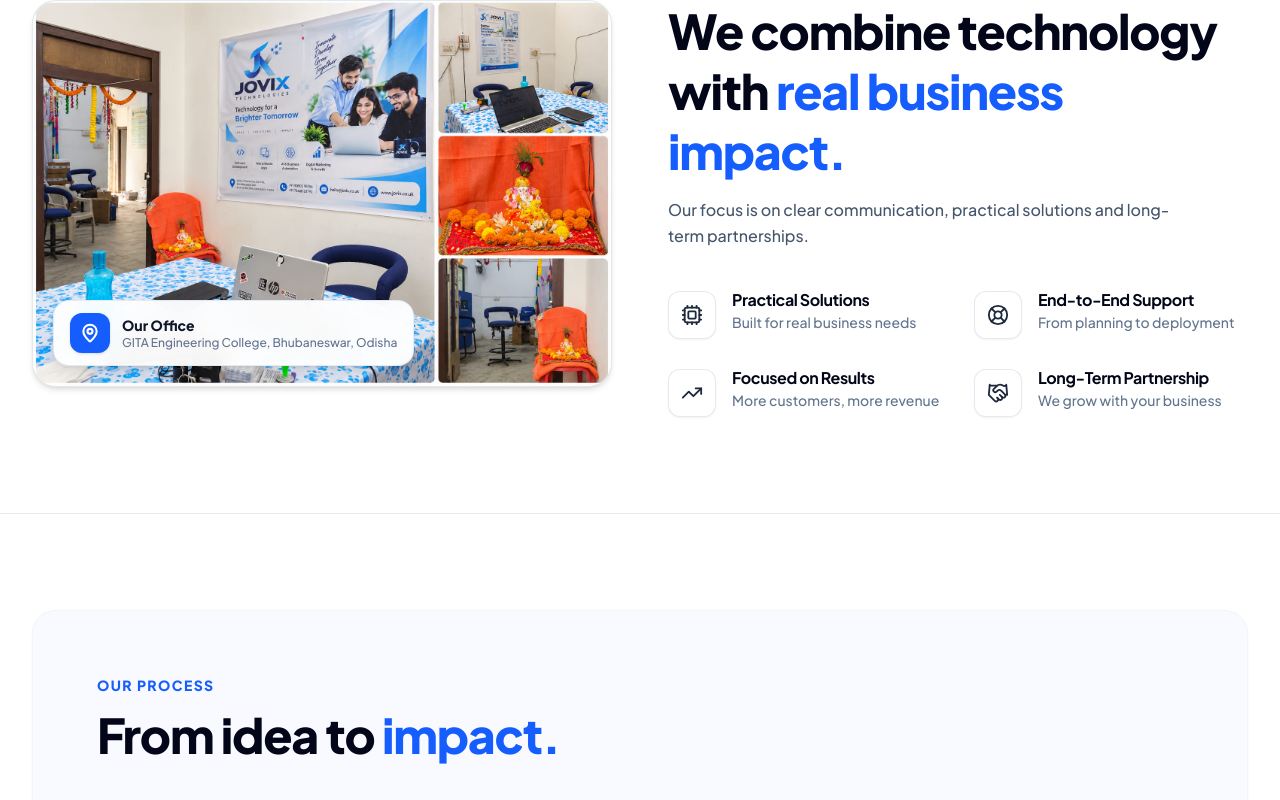
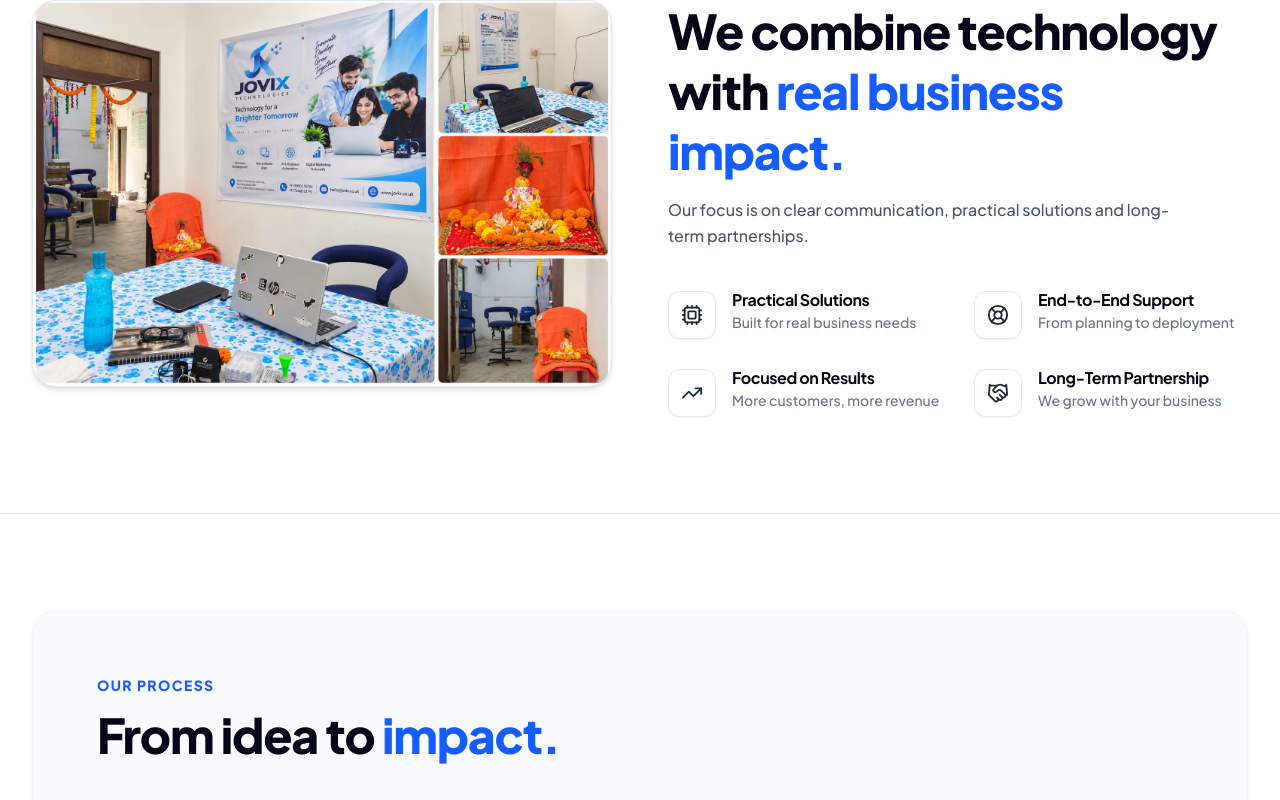
Before and after one commit to Jyoti-jitu/redesign-jovix, a Next.js app: page / in a window 1280 px wide. Shown: the part 2316-3116 px from the top of the page. Built offline with nearby package versions, Linux system fonts and the light colour scheme.

Commit message:
fix(why-jovix): remove floating office badge from office photo

```diff
--- a/components/WhyJovixSection.jsx
+++ b/components/WhyJovixSection.jsx
@@ -2,7 +2,7 @@
 
 import React from "react";
 import Image from "next/image";
-import { Cpu, LifeBuoy, TrendingUp, Handshake, MapPin } from "lucide-react";
+import { Cpu, LifeBuoy, TrendingUp, Handshake } from "lucide-react";
 import { whyJovixConfig } from "@/config/landingContent";
 
 /**
@@ -50,29 +50,6 @@ export default function WhyJovixSection({ config = whyJovixConfig }) {
                 loading="lazy"
                 className="object-cover w-full h-full group-hover:scale-102 transition-transform duration-700 ease-out"
               />
-
-              {/* Floating Office Location Badge */}
-              {officeImage.mapUrl && (
-                <a
-                  href={officeImage.mapUrl}
-                  target="_blank"
-                  rel="noopener noreferrer"
-                  aria-label="View Jovix Office Location on Google Maps"
-                  className="absolute bottom-3 left-3 sm:bottom-5 sm:left-5 z-10 flex items-center gap-3 bg-white/95 backdrop-blur-md px-3.5 py-2.5 sm:px-4 sm:py-3 rounded-xl sm:rounded-2xl border border-slate-200/90 shadow-lg hover:shadow-xl hover:bg-white transition-all group/badge"
-                >
-                  <div className="w-9 h-9 sm:w-10 sm:h-10 rounded-lg sm:rounded-xl bg-blue-600 flex items-center justify-center text-white shrink-0 shadow-sm group-hover/badge:scale-105 transition-transform">
-                    <MapPin className="w-4 h-4 sm:w-5 sm:h-5 stroke-[2.5]" />
-                  </div>
-                  <div>
-                    <div className="text-xs sm:text-sm font-extrabold text-slate-900 group-hover/badge:text-blue-600 transition-colors">
-                      {officeImage.badgeTitle || "Our Office"}
-                    </div>
-                    <div className="text-[11px] sm:text-xs font-medium text-slate-500">
-                      {officeImage.location || "GITA Engineering College, Bhubaneswar, Odisha"}
-                    </div>
-                  </div>
-                </a>
-              )}
             </div>
           </div>
 
```
